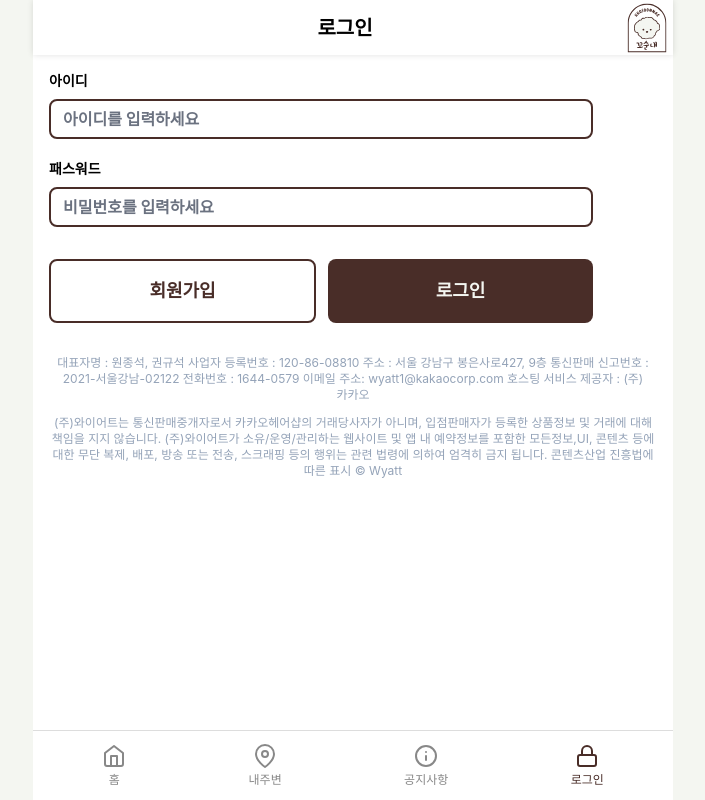
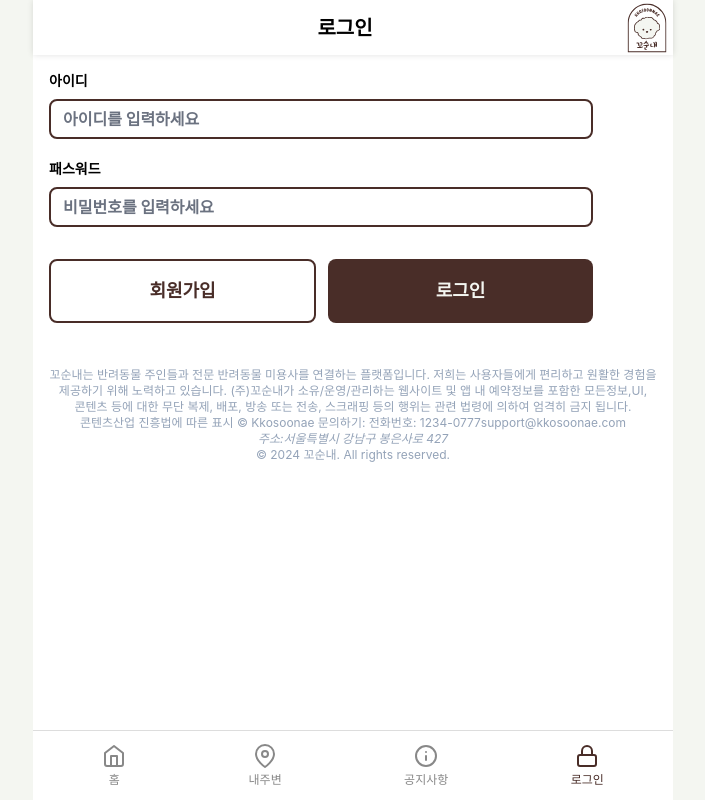
Before and after one commit to super-coding-3/kkosoonnae, a React (Create React App) app: page /login in a window 1280 px wide. Shown: the whole page, without its empty margins (287-992 px from the left). Built offline with nearby package versions, Linux system fonts and the light colour scheme; no server answers; the HTML template or start-up script is replaced by a standard one.

Commit message:
[fix] footer 정리 및 mailto 연결

```diff
--- a/src/components/common/Footer.tsx
+++ b/src/components/common/Footer.tsx
@@ -2,22 +2,19 @@ import React from "react";
 
 const Footer: React.FC = () => {
   return (
-    <div className="py-4 px-4">
-      <p className="text-xs text-center break-keep text-slate-400 leading-4">
-        대표자명 : 원종석, 권규석 사업자 등록번호 : 120-86-08810 주소 : 서울
-        강남구 봉은사로427, 9층 통신판매 신고번호 : 2021-서울강남-02122 전화번호
-        : 1644-0579 이메일 주소: wyatt1@kakaocorp.com 호스팅 서비스 제공자 :
-        (주)카카오
+    <footer className="py-4 px-4">
+      <p className="text-xs text-center break-keep text-slate-400 leading-4 mt-3">
+        꼬순내는 반려동물 주인들과 전문 반려동물 미용사를 연결하는 플랫폼입니다.
+        저희는 사용자들에게 편리하고 원활한 경험을 제공하기 위해 노력하고
+        있습니다. (주)꼬순내가 소유/운영/관리하는 웹사이트 및 앱 내 예약정보를
+        포함한 모든정보,UI, 콘텐츠 등에 대한 무단 복제, 배포, 방송 또는 전송,
+        스크래핑 등의 행위는 관련 법령에 의하여 엄격히 금지 됩니다. 콘텐츠산업
+        진흥법에 따른 표시 © Kkosoonae 문의하기: 전화번호: 1234-0777
+        <a href="mailto:support@kkosoonae.com">support@kkosoonae.com</a>
+        <address>주소:서울특별시 강남구 봉은사로 427</address>
+        &copy; 2024 꼬순내. All rights reserved.
       </p>
-      <p className="text-xs text-center break-keep text-slate-400 leading-4 mt-3">
-        (주)와이어트는 통신판매중개자로서 카카오헤어샵의 거래당사자가 아니며,
-        입점판매자가 등록한 상품정보 및 거래에 대해 책임을 지지 않습니다.
-        (주)와이어트가 소유/운영/관리하는 웹사이트 및 앱 내 예약정보를 포함한
-        모든정보,UI, 콘텐츠 등에 대한 무단 복제, 배포, 방송 또는 전송, 스크래핑
-        등의 행위는 관련 법령에 의하여 엄격히 금지 됩니다. 콘텐츠산업 진흥법에
-        따른 표시 © Wyatt
-      </p>
-    </div>
+    </footer>
   );
 };
 
```
